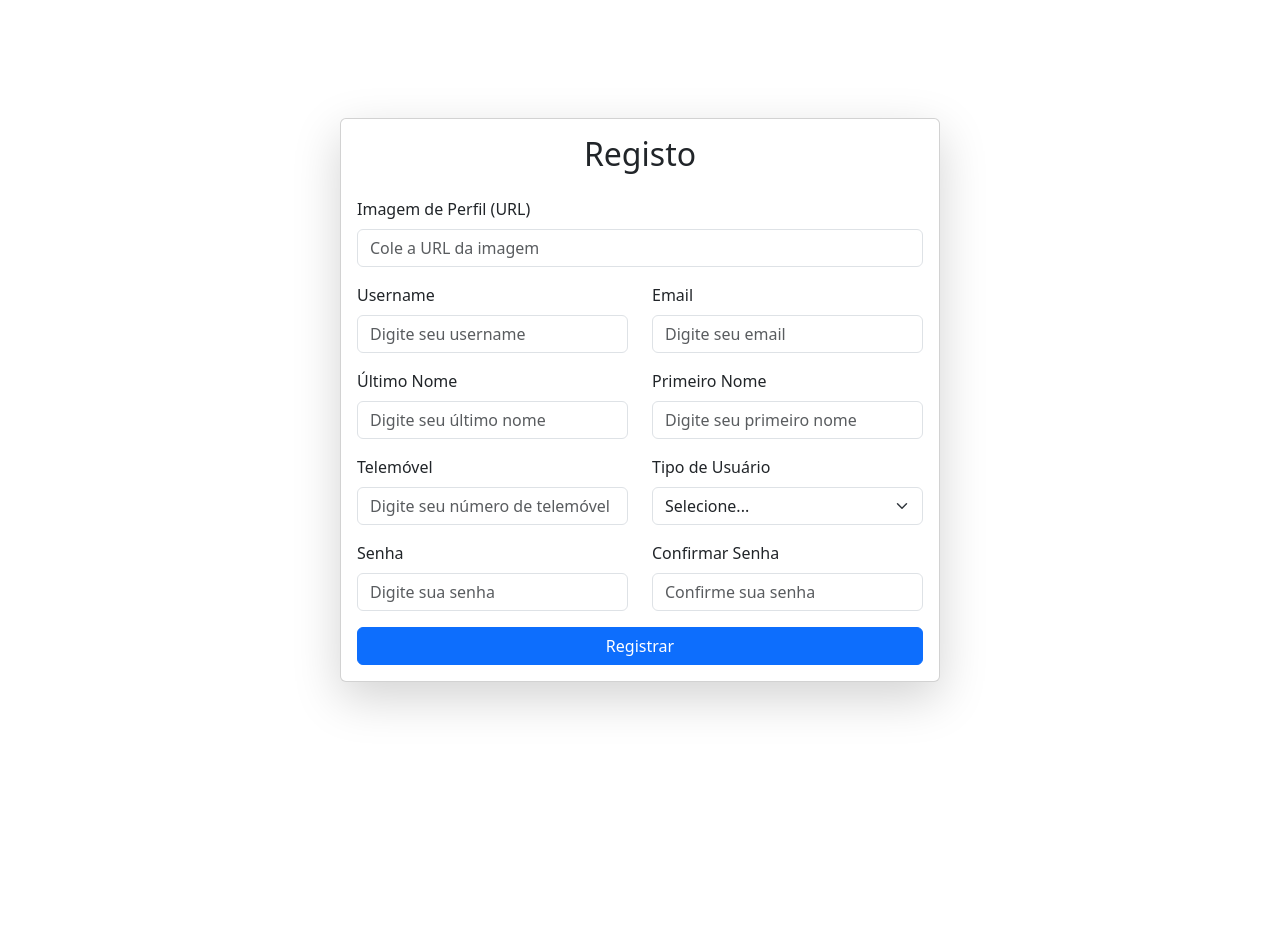
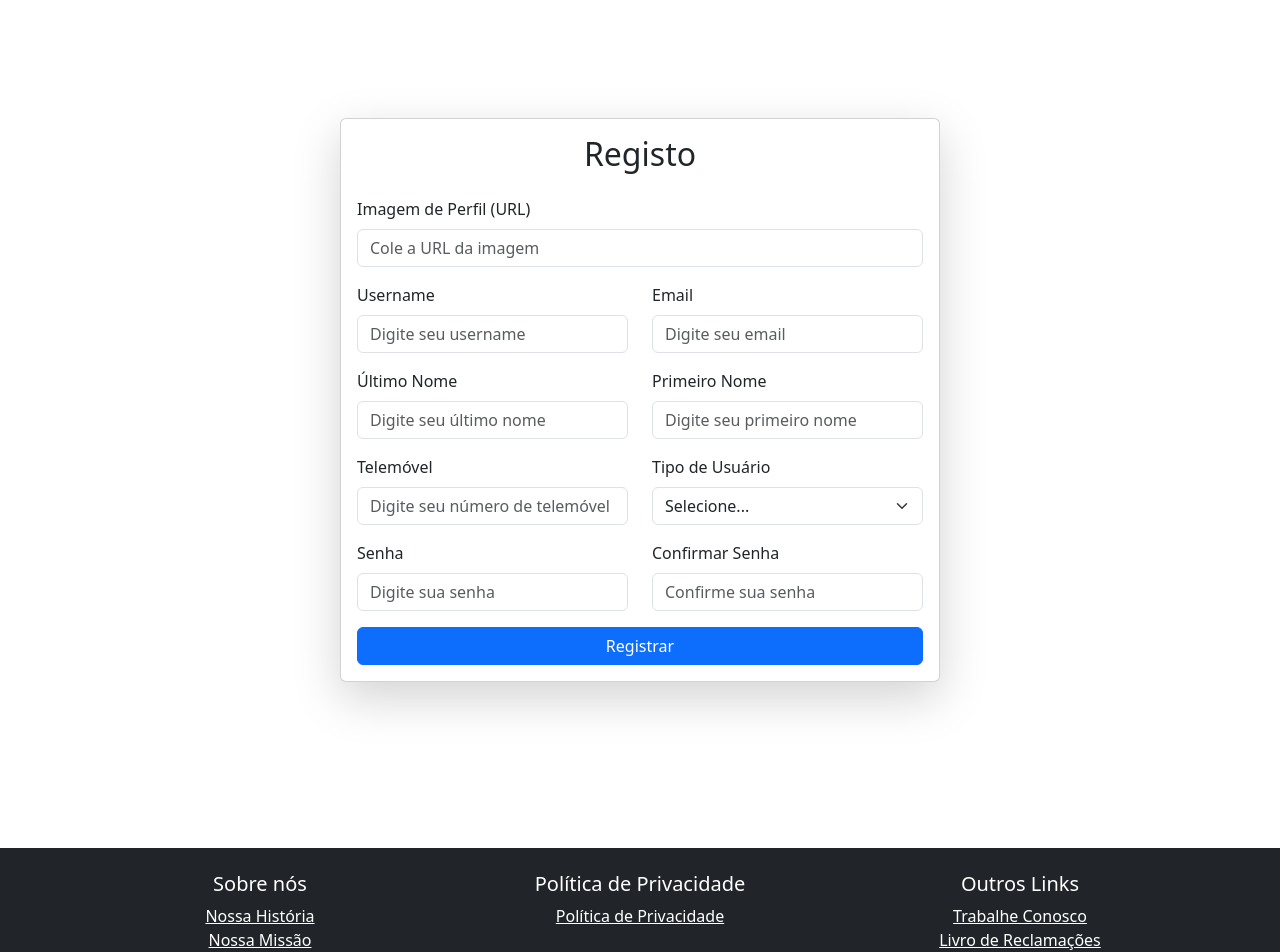
Before and after one commit to VinicyusFortes/projeto5, a React (Create React App) app in the folder frontend/react-app/: page /criarconta in a window 1280 px wide. Shown: the top 952 px of the page. Before the commit the page ends 800 px from the top, so only its background shows below. Built offline with nearby package versions, Linux system fonts and the light colour scheme.

Commit message:
create Footer.jsx

```diff
--- /dev/null
+++ b/frontend/react-app/src/Componentes/Footer.jsx
@@ -0,0 +1,52 @@
+function Footer() {
+  return (
+    <footer className="bg-dark text-white py-4 mt-5">
+      <div className="container text-center">
+        <div className="row">
+          <div className="col-md-4 mb-3">
+            <h5>Sobre nós</h5>
+            <ul className="list-unstyled">
+              <li>
+                <a href="#" className="text-white">
+                  Nossa História
+                </a>
+              </li>
+              <li>
+                <a href="#" className="text-white">
+                  Nossa Missão
+                </a>
+              </li>
+            </ul>
+          </div>
+          <div className="col-md-4 mb-3">
+            <h5>Política de Privacidade</h5>
+            <ul className="list-unstyled">
+              <li>
+                <a href="#" className="text-white">
+                  Política de Privacidade
+                </a>
+              </li>
+            </ul>
+          </div>
+          <div className="col-md-4 mb-3">
+            <h5>Outros Links</h5>
+            <ul className="list-unstyled">
+              <li>
+                <a href="#" className="text-white">
+                  Trabalhe Conosco
+                </a>
+              </li>
+              <li>
+                <a href="#" className="text-white">
+                  Livro de Reclamações
+                </a>
+              </li>
+            </ul>
+          </div>
+        </div>
+      </div>
+    </footer>
+  );
+}
+
+export default Footer;
--- a/frontend/react-app/src/Pages/style.css
+++ b/frontend/react-app/src/Pages/style.css
@@ -4,8 +4,19 @@
   width: 100%;
 }
 
+
+
+
+/* Media Queries */
+
 @media (max-width: 300px) {
   .card {
     width: 300px !important;
   }
 }
+
+@media (max-width: 768px) {
+  .footer .col-md-4 {
+    margin-bottom: 1rem;
+  }
+}
--- a/frontend/react-app/src/index.js
+++ b/frontend/react-app/src/index.js
@@ -7,6 +7,7 @@ import { BrowserRouter as Router } from 'react-router-dom';
 import { Route, Routes } from "react-router-dom";
 
 import CriarConta from './Pages/CriarConta';
+import Footer from './Componentes/Footer';
 
 const root = ReactDOM.createRoot(document.getElementById('root'));
 root.render(
@@ -16,6 +17,7 @@ root.render(
         <Route index element={<CriarConta />} />
         <Route path="/criarconta" element={<CriarConta />} />
       </Routes>
+      <Footer/>
     </Router>
   </React.StrictMode>
 );
```
